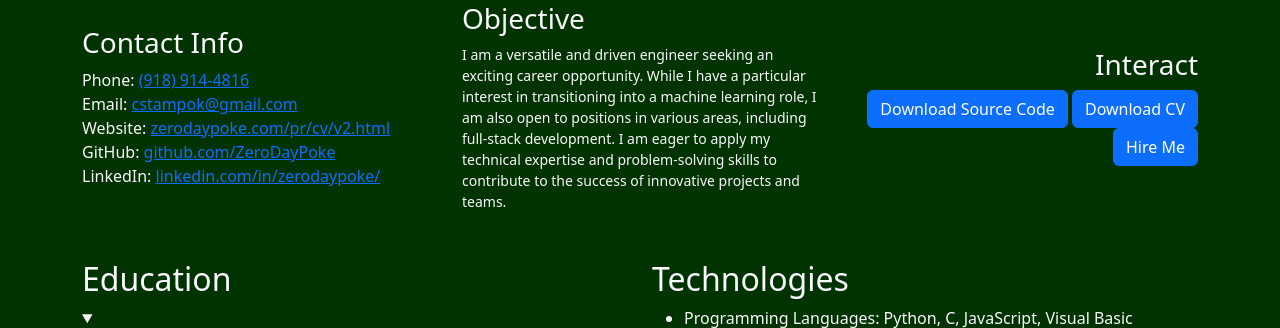
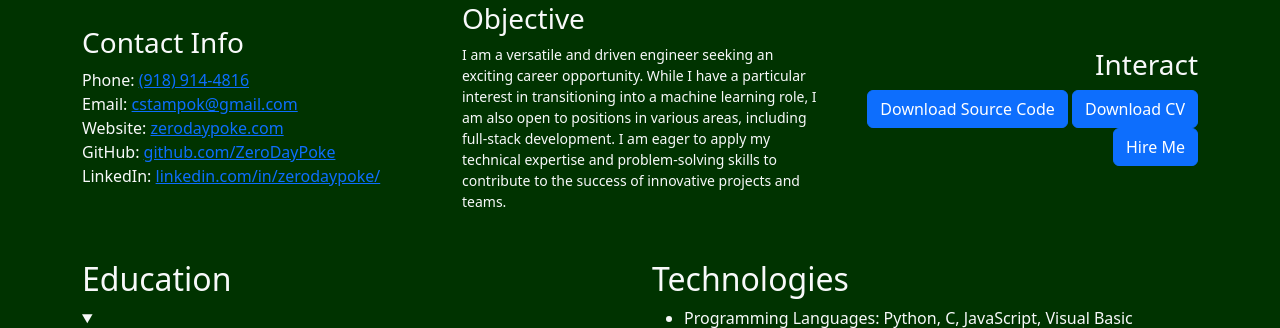
Before and after one commit to ZeroDayPoke/digital_cv, a Flask app: page / in a window 1280 px wide. Shown: the part 216-544 px from the top of the page. Run offline with Flask 3, Linux system fonts and the light colour scheme; data that the repository does not hold is empty.

Commit message:
update header

```diff
--- a/app/templates/default/header.html
+++ b/app/templates/default/header.html
@@ -21,8 +21,8 @@
           </li>
           <li>
             <span class="info-label">Website:</span>
-            <a href="https://zerodaypoke.com/pr/cv/v2.html"
-              >zerodaypoke.com/pr/cv/v2.html</a
+            <a href="https://zerodaypoke.com"
+              >zerodaypoke.com</a
             >
           </li>
           <li>
```
